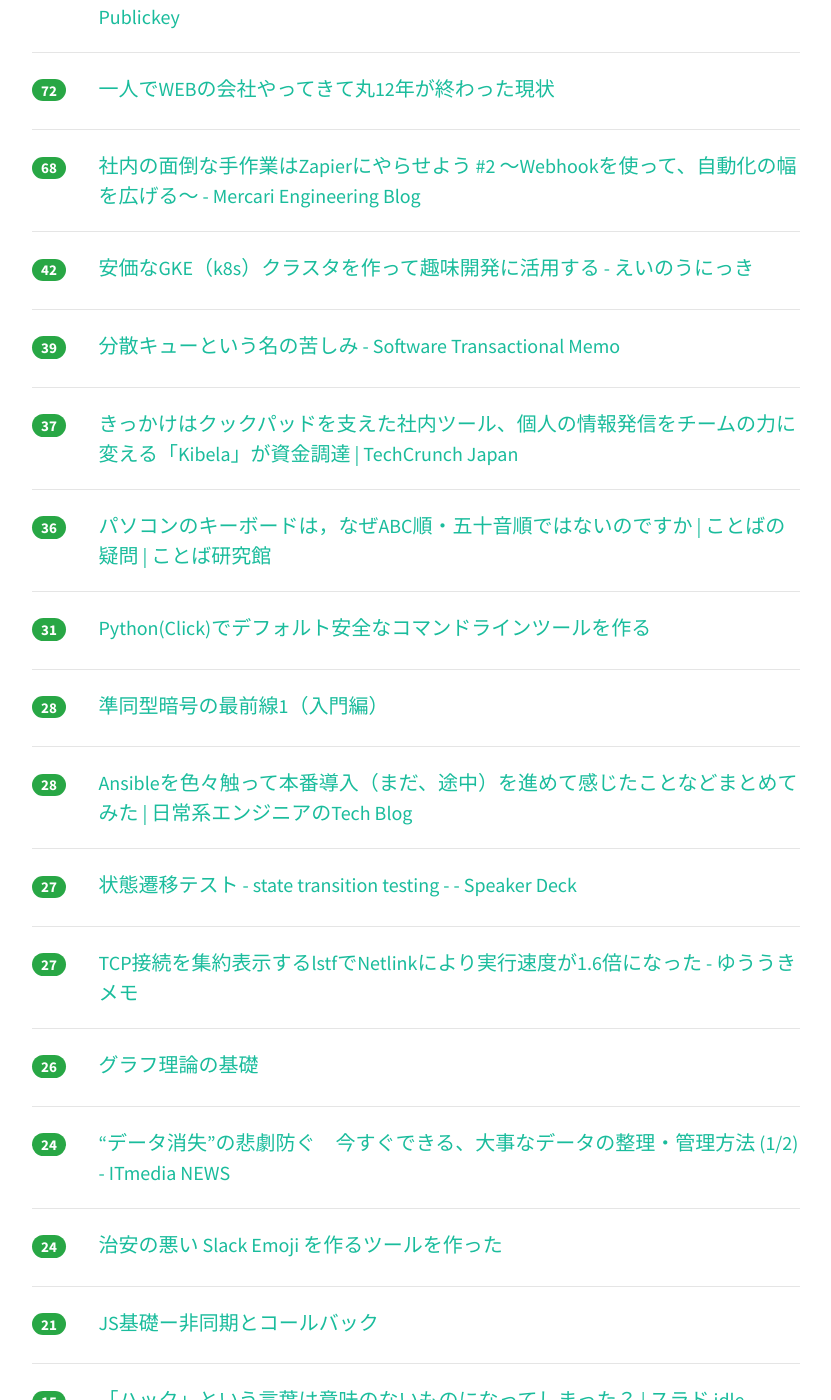
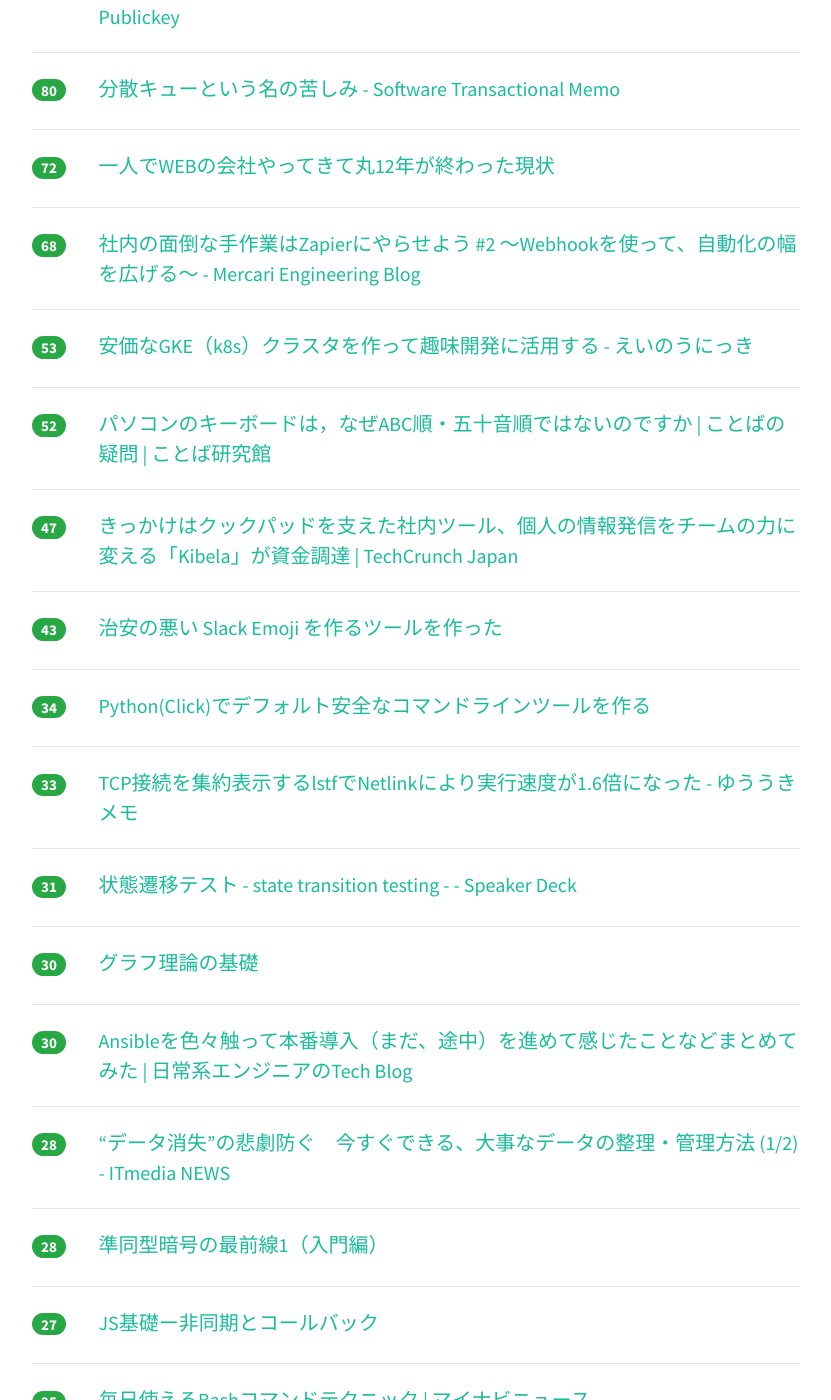
Before and after one commit to yatta47/hatena-matome-site, a Jekyll site: the page built from _posts/2018-06-18-hatena.md, in a window 1280 px wide and 1400 px high, scrolled down 633 px. Shown: the whole window, without its empty margins (224-1055 px from the left). Built offline with Jekyll 4.4.1, drawn with Linux system fonts in a browser that asks for light colours; nearby versions of some CDN libraries; part of the change alters nothing that is shown; some of the changed text lies outside the part shown.

Commit message:
Updated 2018-06-18

```diff
--- a/_posts/2018-06-18-hatena.md
+++ b/_posts/2018-06-18-hatena.md
@@ -1,24 +1,29 @@
 ---
 layout: post
 title:  "2018-06-18 はてぶIT"
-date:   2018-06-18 11:01:22
+date:   2018-06-18 12:00:54
 tags: [it-hotentry]
 ---
-26 件のデータあり
+30 件のデータあり
 
 <hr><div class="row">
-<div class="col-1"><span class="badge badge-pill badge-success h2">276</span></div>
+<div class="col-1"><span class="badge badge-pill badge-success h2">326</span></div>
 <div class="col-11"><a href='https://valuable.hatenablog.com/entry/masterpieces-8' target='_blank'>上級プログラマってどんな本読んでるの？中堅プログラマがマウンティング取られないための名著8選 - 世界が幸せで在ります様に</a></div>
 </div>
 <hr>
 <div class="row">
-<div class="col-1"><span class="badge badge-pill badge-success h2">128</span></div>
+<div class="col-1"><span class="badge badge-pill badge-success h2">158</span></div>
 <div class="col-11"><a href='https://anond.hatelabo.jp/20180617200828' target='_blank'>六本木TSUTAYAに暴言吐いてる人に書店員が暴言を吐いてみる @megg637</a></div>
 </div>
 <hr>
 <div class="row">
-<div class="col-1"><span class="badge badge-pill badge-success h2">74</span></div>
+<div class="col-1"><span class="badge badge-pill badge-success h2">85</span></div>
 <div class="col-11"><a href='https://www.publickey1.jp/blog/18/blazorwebassemblynetwebcnet.html' target='_blank'>マイクロソフトの実験的プロダクト「Blazor」、WebAssemblyで.NETランタイムを実装。WebブラウザでC#など.NETアセンブリをそのまま実行可能に － Publickey</a></div>
+</div>
+<hr>
+<div class="row">
+<div class="col-1"><span class="badge badge-pill badge-success h2">80</span></div>
+<div class="col-11"><a href='http://kumagi.hatenablog.com/entry/queue_struggle' target='_blank'>分散キューという名の苦しみ - Software Transactional Memo</a></div>
 </div>
 <hr>
 <div class="row">
@@ -32,28 +37,53 @@ tags: [it-hotentry]
 </div>
 <hr>
 <div class="row">
-<div class="col-1"><span class="badge badge-pill badge-success h2">42</span></div>
+<div class="col-1"><span class="badge badge-pill badge-success h2">53</span></div>
 <div class="col-11"><a href='http://blog.a-know.me/entry/2018/06/17/220222' target='_blank'>安価なGKE（k8s）クラスタを作って趣味開発に活用する - えいのうにっき</a></div>
 </div>
 <hr>
 <div class="row">
-<div class="col-1"><span class="badge badge-pill badge-success h2">39</span></div>
-<div class="col-11"><a href='http://kumagi.hatenablog.com/entry/queue_struggle' target='_blank'>分散キューという名の苦しみ - Software Transactional Memo</a></div>
+<div class="col-1"><span class="badge badge-pill badge-success h2">52</span></div>
+<div class="col-11"><a href='https://kotobaken.jp/qa/yokuaru/qa-35/' target='_blank'>パソコンのキーボードは，なぜABC順・五十音順ではないのですか | ことばの疑問 | ことば研究館</a></div>
 </div>
 <hr>
 <div class="row">
-<div class="col-1"><span class="badge badge-pill badge-success h2">37</span></div>
+<div class="col-1"><span class="badge badge-pill badge-success h2">47</span></div>
 <div class="col-11"><a href='https://jp.techcrunch.com/2018/06/18/bitjourney-fundraising/' target='_blank'>きっかけはクックパッドを支えた社内ツール、個人の情報発信をチームの力に変える「Kibela」が資金調達 | TechCrunch Japan</a></div>
 </div>
 <hr>
 <div class="row">
-<div class="col-1"><span class="badge badge-pill badge-success h2">36</span></div>
-<div class="col-11"><a href='https://kotobaken.jp/qa/yokuaru/qa-35/' target='_blank'>パソコンのキーボードは，なぜABC順・五十音順ではないのですか | ことばの疑問 | ことば研究館</a></div>
+<div class="col-1"><span class="badge badge-pill badge-success h2">43</span></div>
+<div class="col-11"><a href='https://qiita.com/zk_phi/items/8a24b8ad9d1eabd364aa' target='_blank'>治安の悪い Slack Emoji を作るツールを作った</a></div>
+</div>
+<hr>
+<div class="row">
+<div class="col-1"><span class="badge badge-pill badge-success h2">34</span></div>
+<div class="col-11"><a href='https://qiita.com/shiimaxx/items/654763a9d7481f3c0188' target='_blank'>Python(Click)でデフォルト安全なコマンドラインツールを作る</a></div>
+</div>
+<hr>
+<div class="row">
+<div class="col-1"><span class="badge badge-pill badge-success h2">33</span></div>
+<div class="col-11"><a href='https://memo.yuuk.io/entry/2018/06/18/003157' target='_blank'>TCP接続を集約表示するlstfでNetlinkにより実行速度が1.6倍になった - ゆううきメモ</a></div>
 </div>
 <hr>
 <div class="row">
 <div class="col-1"><span class="badge badge-pill badge-success h2">31</span></div>
-<div class="col-11"><a href='https://qiita.com/shiimaxx/items/654763a9d7481f3c0188' target='_blank'>Python(Click)でデフォルト安全なコマンドラインツールを作る</a></div>
+<div class="col-11"><a href='https://speakerdeck.com/imtnd/zhuang-tai-qian-yi-tesuto-state-transition-testing?slide=1' target='_blank'>状態遷移テスト - state transition testing - - Speaker Deck</a></div>
+</div>
+<hr>
+<div class="row">
+<div class="col-1"><span class="badge badge-pill badge-success h2">30</span></div>
+<div class="col-11"><a href='https://qiita.com/maskot1977/items/e1819b7a1053eb9f7d61' target='_blank'>グラフ理論の基礎</a></div>
+</div>
+<hr>
+<div class="row">
+<div class="col-1"><span class="badge badge-pill badge-success h2">30</span></div>
+<div class="col-11"><a href='https://sky-joker.tech/2018/06/16/ansible%E3%82%92%E8%89%B2%E3%80%85%E8%A7%A6%E3%81%A3%E3%81%A6%E6%9C%AC%E7%95%AA%E5%B0%8E%E5%85%A5%EF%BC%88%E3%81%BE%E3%81%A0%E3%80%81%E9%80%94%E4%B8%AD%EF%BC%89%E3%82%92%E9%80%B2%E3%82%81%E3%81%A6/' target='_blank'>Ansibleを色々触って本番導入（まだ、途中）を進めて感じたことなどまとめてみた | 日常系エンジニアのTech Blog</a></div>
+</div>
+<hr>
+<div class="row">
+<div class="col-1"><span class="badge badge-pill badge-success h2">28</span></div>
+<div class="col-11"><a href='http://www.itmedia.co.jp/news/articles/1806/18/news028.html' target='_blank'>“データ消失”の悲劇防ぐ　今すぐできる、大事なデータの整理・管理方法 (1/2) - ITmedia NEWS</a></div>
 </div>
 <hr>
 <div class="row">
@@ -62,43 +92,38 @@ tags: [it-hotentry]
 </div>
 <hr>
 <div class="row">
-<div class="col-1"><span class="badge badge-pill badge-success h2">28</span></div>
-<div class="col-11"><a href='https://sky-joker.tech/2018/06/16/ansible%E3%82%92%E8%89%B2%E3%80%85%E8%A7%A6%E3%81%A3%E3%81%A6%E6%9C%AC%E7%95%AA%E5%B0%8E%E5%85%A5%EF%BC%88%E3%81%BE%E3%81%A0%E3%80%81%E9%80%94%E4%B8%AD%EF%BC%89%E3%82%92%E9%80%B2%E3%82%81%E3%81%A6/' target='_blank'>Ansibleを色々触って本番導入（まだ、途中）を進めて感じたことなどまとめてみた | 日常系エンジニアのTech Blog</a></div>
+<div class="col-1"><span class="badge badge-pill badge-success h2">27</span></div>
+<div class="col-11"><a href='https://qiita.com/haoyu_ma/items/bbb96193733419a07bd2' target='_blank'>JS基礎ー非同期とコールバック</a></div>
 </div>
 <hr>
 <div class="row">
-<div class="col-1"><span class="badge badge-pill badge-success h2">27</span></div>
-<div class="col-11"><a href='https://speakerdeck.com/imtnd/zhuang-tai-qian-yi-tesuto-state-transition-testing?slide=1' target='_blank'>状態遷移テスト - state transition testing - - Speaker Deck</a></div>
+<div class="col-1"><span class="badge badge-pill badge-success h2">25</span></div>
+<div class="col-11"><a href='https://news.mynavi.jp/article/20180618-647436/' target='_blank'>毎日使えるBashコマンドテクニック | マイナビニュース</a></div>
 </div>
 <hr>
 <div class="row">
-<div class="col-1"><span class="badge badge-pill badge-success h2">27</span></div>
-<div class="col-11"><a href='https://memo.yuuk.io/entry/2018/06/18/003157' target='_blank'>TCP接続を集約表示するlstfでNetlinkにより実行速度が1.6倍になった - ゆううきメモ</a></div>
+<div class="col-1"><span class="badge badge-pill badge-success h2">19</span></div>
+<div class="col-11"><a href='http://katsumakazuyo.hatenablog.com/entry/2018/06/18/085726' target='_blank'>なんと、「メルアド」が「死語」になっていたことを知った昨日 - 勝間和代が徹底的にマニアックな話をアップするブログ</a></div>
 </div>
 <hr>
 <div class="row">
-<div class="col-1"><span class="badge badge-pill badge-success h2">26</span></div>
-<div class="col-11"><a href='https://qiita.com/maskot1977/items/e1819b7a1053eb9f7d61' target='_blank'>グラフ理論の基礎</a></div>
+<div class="col-1"><span class="badge badge-pill badge-success h2">18</span></div>
+<div class="col-11"><a href='https://coliss.com/articles/build-websites/operation/design/ui-color-palette-generator-plax.html' target='_blank'>配色のセンスがなくても、ベースカラーにぴったりなカラーパレットを1クリックで自動生成する無料ツール -Plax | コリス</a></div>
 </div>
 <hr>
 <div class="row">
-<div class="col-1"><span class="badge badge-pill badge-success h2">24</span></div>
-<div class="col-11"><a href='http://www.itmedia.co.jp/news/articles/1806/18/news028.html' target='_blank'>“データ消失”の悲劇防ぐ　今すぐできる、大事なデータの整理・管理方法 (1/2) - ITmedia NEWS</a></div>
-</div>
-<hr>
-<div class="row">
-<div class="col-1"><span class="badge badge-pill badge-success h2">24</span></div>
-<div class="col-11"><a href='https://qiita.com/zk_phi/items/8a24b8ad9d1eabd364aa' target='_blank'>治安の悪い Slack Emoji を作るツールを作った</a></div>
-</div>
-<hr>
-<div class="row">
-<div class="col-1"><span class="badge badge-pill badge-success h2">21</span></div>
-<div class="col-11"><a href='https://qiita.com/haoyu_ma/items/bbb96193733419a07bd2' target='_blank'>JS基礎ー非同期とコールバック</a></div>
+<div class="col-1"><span class="badge badge-pill badge-success h2">17</span></div>
+<div class="col-11"><a href='http://ch.nicovideo.jp/nekomimi/blomaga/ar1579494?_topic=nicovideo_user_blomaga_upload' target='_blank'>のらきゃっと様のモデル制作についての経緯と謝罪:ねこみみメモ - ブロマガ</a></div>
 </div>
 <hr>
 <div class="row">
 <div class="col-1"><span class="badge badge-pill badge-success h2">15</span></div>
 <div class="col-11"><a href='https://idle.srad.jp/story/18/06/16/2246236/' target='_blank'>「ハック」という言葉は意味のないものになってしまった？ | スラド idle</a></div>
+</div>
+<hr>
+<div class="row">
+<div class="col-1"><span class="badge badge-pill badge-success h2">14</span></div>
+<div class="col-11"><a href='https://www.businessinsider.jp/post-169430' target='_blank'>｢光の92世代｣1992年生まれが起業する理由。目指すは｢メイクマネー｣ではない | BUSINESS INSIDER JAPAN</a></div>
 </div>
 <hr>
 <div class="row">
@@ -112,18 +137,13 @@ tags: [it-hotentry]
 </div>
 <hr>
 <div class="row">
-<div class="col-1"><span class="badge badge-pill badge-success h2">10</span></div>
+<div class="col-1"><span class="badge badge-pill badge-success h2">11</span></div>
 <div class="col-11"><a href='https://gigazine.net/news/20180617-china-track-citizen-cars-rfid-chip/' target='_blank'>車への無線IDチップ取り付けが義務化へ、中国でさらなる監視強化か - GIGAZINE</a></div>
 </div>
 <hr>
 <div class="row">
 <div class="col-1"><span class="badge badge-pill badge-success h2">9</span></div>
 <div class="col-11"><a href='https://tanaka4545kakuei.hatenablog.com/entry/2018/06/17/234325' target='_blank'>ブロガーという病。あるいは私はいかにしてフライドポテトのように少女のパンチラを貪ったのか - ３０代重役パパのアグレッシブな余暇</a></div>
-</div>
-<hr>
-<div class="row">
-<div class="col-1"><span class="badge badge-pill badge-success h2">9</span></div>
-<div class="col-11"><a href='https://coliss.com/articles/build-websites/operation/design/ui-color-palette-generator-plax.html' target='_blank'>配色のセンスがなくても、ベースカラーにぴったりなカラーパレットを1クリックで自動生成する無料ツール -Plax | コリス</a></div>
 </div>
 <hr>
 <div class="row">
```
